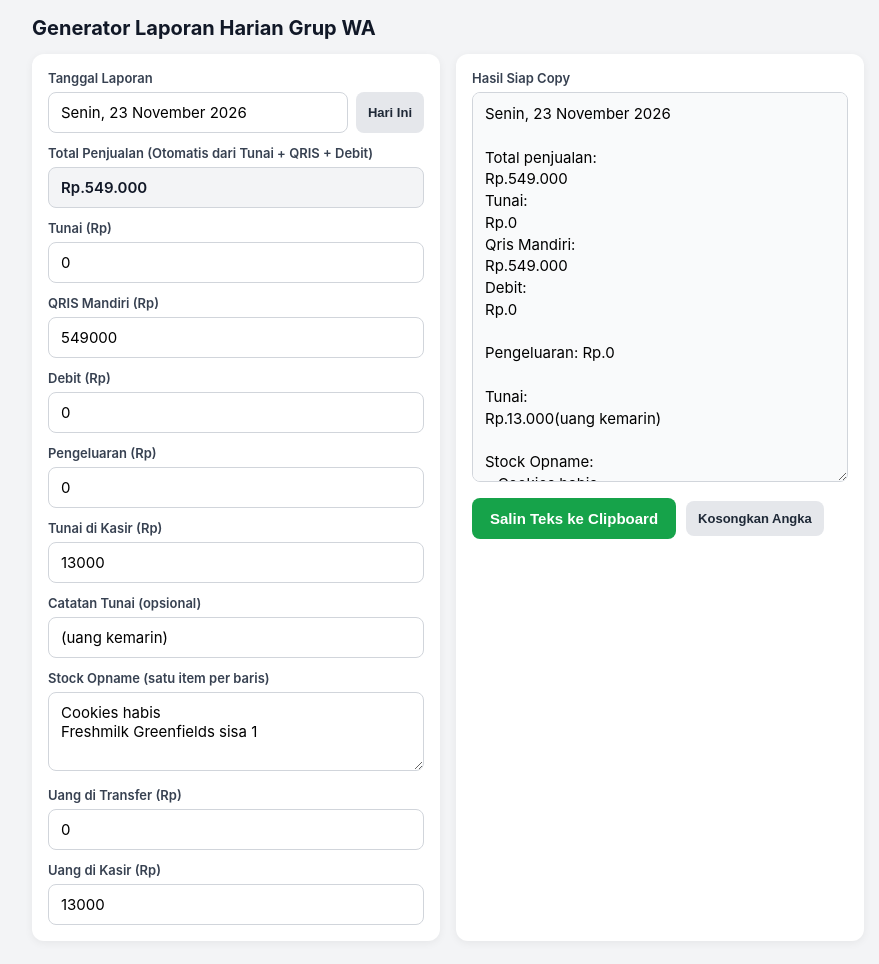
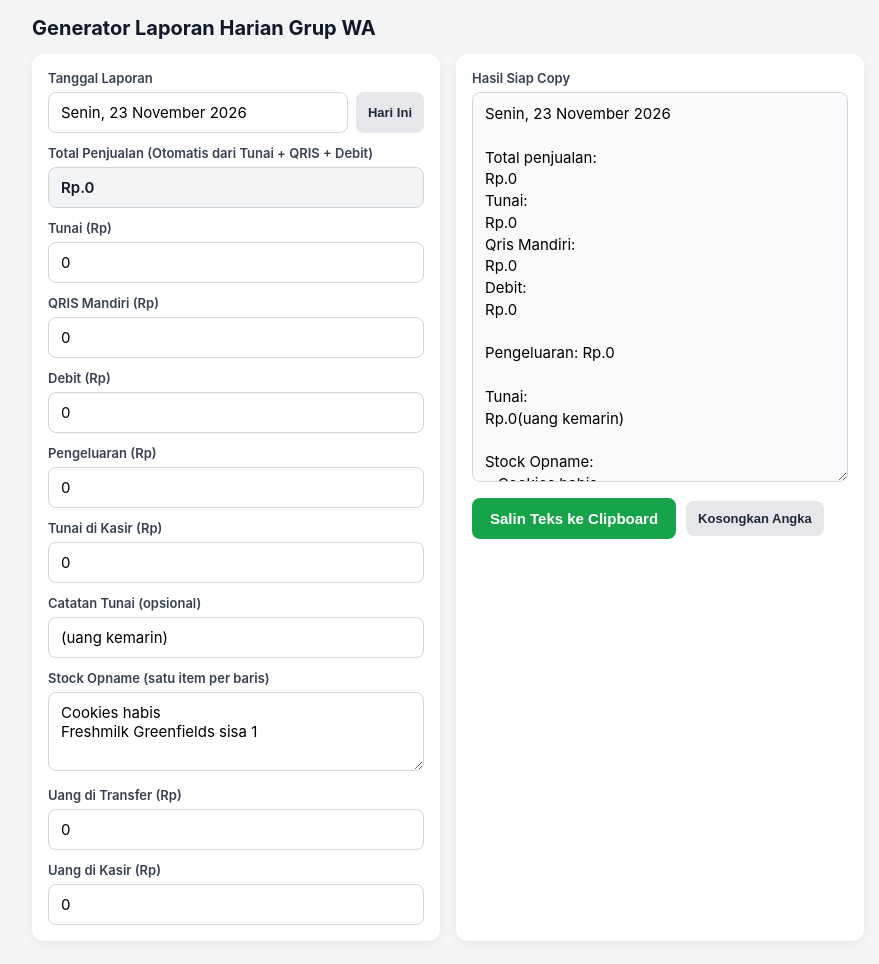
Before and after one commit to ecabindaa/laporan-wa-kasir, a plain HTML site: page index.html in a window 1280 px wide. Shown: the whole page, without its empty margins (192-1071 px from the left). Drawn offline with Linux system fonts and the light colour scheme.

Commit message:
Update index.html

```diff
--- a/index.html
+++ b/index.html
@@ -114,7 +114,7 @@
       <input id="tunaiJual" type="number" inputmode="numeric" value="0" oninput="generate()" />
 
       <label>QRIS Mandiri (Rp)</label>
-      <input id="qris" type="number" inputmode="numeric" value="549000" oninput="generate()" />
+      <input id="qris" type="number" inputmode="numeric" value="0" oninput="generate()" />
 
       <label>Debit (Rp)</label>
       <input id="debit" type="number" inputmode="numeric" value="0" oninput="generate()" />
@@ -123,7 +123,7 @@
       <input id="pengeluaran" type="number" inputmode="numeric" value="0" oninput="generate()" />
 
       <label>Tunai di Kasir (Rp)</label>
-      <input id="tunaiKasir" type="number" inputmode="numeric" value="13000" oninput="generate()" />
+      <input id="tunaiKasir" type="number" inputmode="numeric" value="0" oninput="generate()" />
 
       <label>Catatan Tunai (opsional)</label>
       <input id="catatanTunai" type="text" value="(uang kemarin)" oninput="generate()" />
@@ -136,7 +136,7 @@ Freshmilk Greenfields sisa 1</textarea>
       <input id="transfer" type="number" inputmode="numeric" value="0" oninput="generate()" />
 
       <label>Uang di Kasir (Rp)</label>
-      <input id="uangKasir" type="number" inputmode="numeric" value="13000" oninput="generate()" />
+      <input id="uangKasir" type="number" inputmode="numeric" value="0" oninput="generate()" />
     </div>
 
     <div class="card">
```
